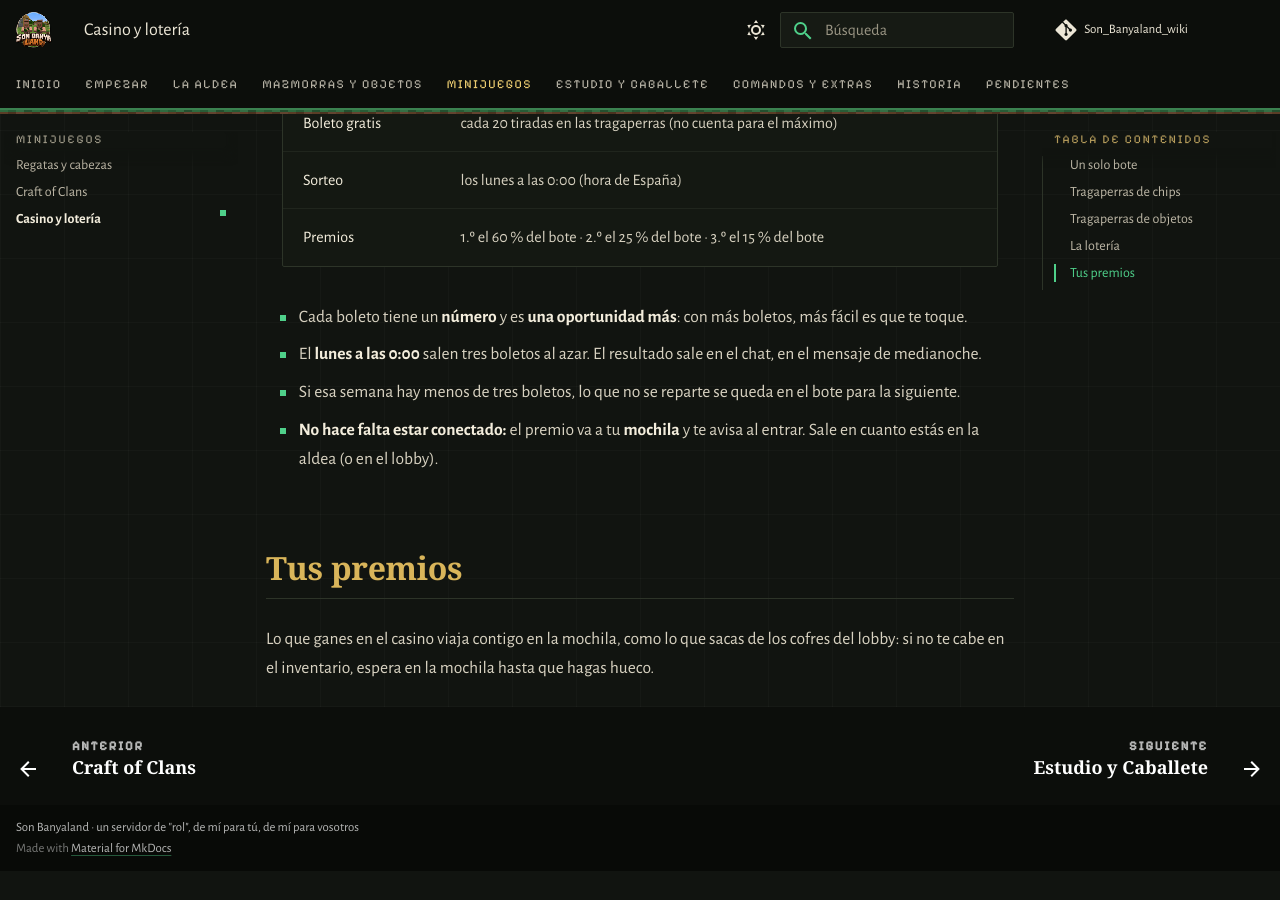
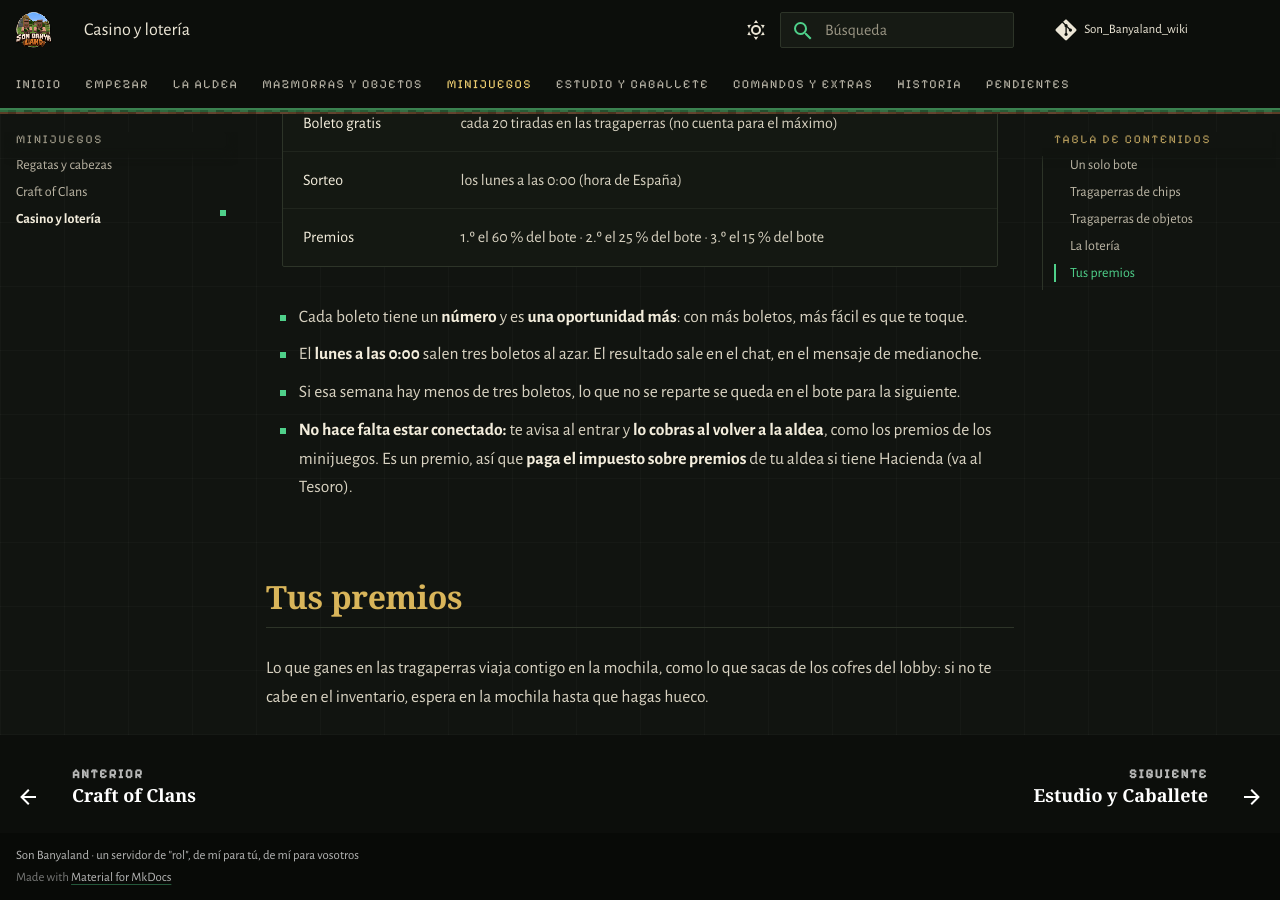
Before and after one commit to PigPilgrim/Son_Banyaland_wiki, an MkDocs documentation site: the page built from docs/casino.md, in a window 1280 px wide and 900 px high, scrolled down 2633 px. Built offline with MkDocs 1.6.1 and Material for MkDocs 9.7.7, drawn with Linux system fonts in a browser that asks for light colours; some web fonts are replaced; comment, search, counter and statistics services are not loaded; before the commit the page ends 3504 px from its top, so only the background shows below that.

Commit message:
Lotería: paga el impuesto sobre premios de Hacienda y se cobra al volver a la aldea
Co-Authored-By: Claude Opus 5.5 <noreply@anthropic.com>

```diff
--- a/docs/casino.md
+++ b/docs/casino.md
@@ -42,10 +42,10 @@ También cuesta **1 chip I** la tirada (va entera al bote). De vez en cuando da
 - Cada boleto tiene un **número** y es **una oportunidad más**: con más boletos, más fácil es que te toque.
 - El **lunes a las 0:00** salen tres boletos al azar. El resultado sale en el chat, en el mensaje de medianoche.
 - Si esa semana hay menos de tres boletos, lo que no se reparte se queda en el bote para la siguiente.
-- **No hace falta estar conectado:** el premio va a tu **mochila** y te avisa al entrar. Sale en cuanto estás en la
-  aldea (o en el lobby).
+- **No hace falta estar conectado:** te avisa al entrar y **lo cobras al volver a la aldea**, como los premios de los
+  minijuegos. Es un premio, así que **paga el impuesto sobre premios** de tu aldea si tiene Hacienda (va al Tesoro).
 
 ## Tus premios
 
-Lo que ganes en el casino viaja contigo en la mochila, como lo que sacas de los cofres del lobby: si no te cabe en el
+Lo que ganes en las tragaperras viaja contigo en la mochila, como lo que sacas de los cofres del lobby: si no te cabe en el
 inventario, espera en la mochila hasta que hagas hueco.
--- a/generar.py
+++ b/generar.py
@@ -471,7 +471,7 @@ def justicia():
         ("Fianza para salir de la cárcel", f"{java_int(src, 'FIANZA_POR_MINUTO')} chips I por minuto que te quede")]))
     d = oficina.DEFECTO
     escribir("impuestos.md", tabla(["Impuesto", "Qué se cobra", "Al empezar"], [
-        ("**Sobre premios**", "Un % de los sellos y chips que ganas en misiones y minijuegos", f"{d['#imp_premios']} %"),
+        ("**Sobre premios**", "Un % de los sellos y chips que ganas en misiones, minijuegos y la lotería", f"{d['#imp_premios']} %"),
         ("**A los ricos** (semanal)", "Un % de lo que haya en tus buzones por encima del mínimo exento",
          f"{d['#imp_riqueza']} % de lo que pase de {d['#imp_umbral']} chips I"),
         ("**A las empresas** (semanal, con SEPE)", "Un % de lo que haya en la caja de cada empresa", f"{d['#imp_empresas']} %"),
```
Also changed, not shown: docs/_generado/impuestos.md (+1 -1 lines), docs/hacienda.md (+1 -1 lines).
